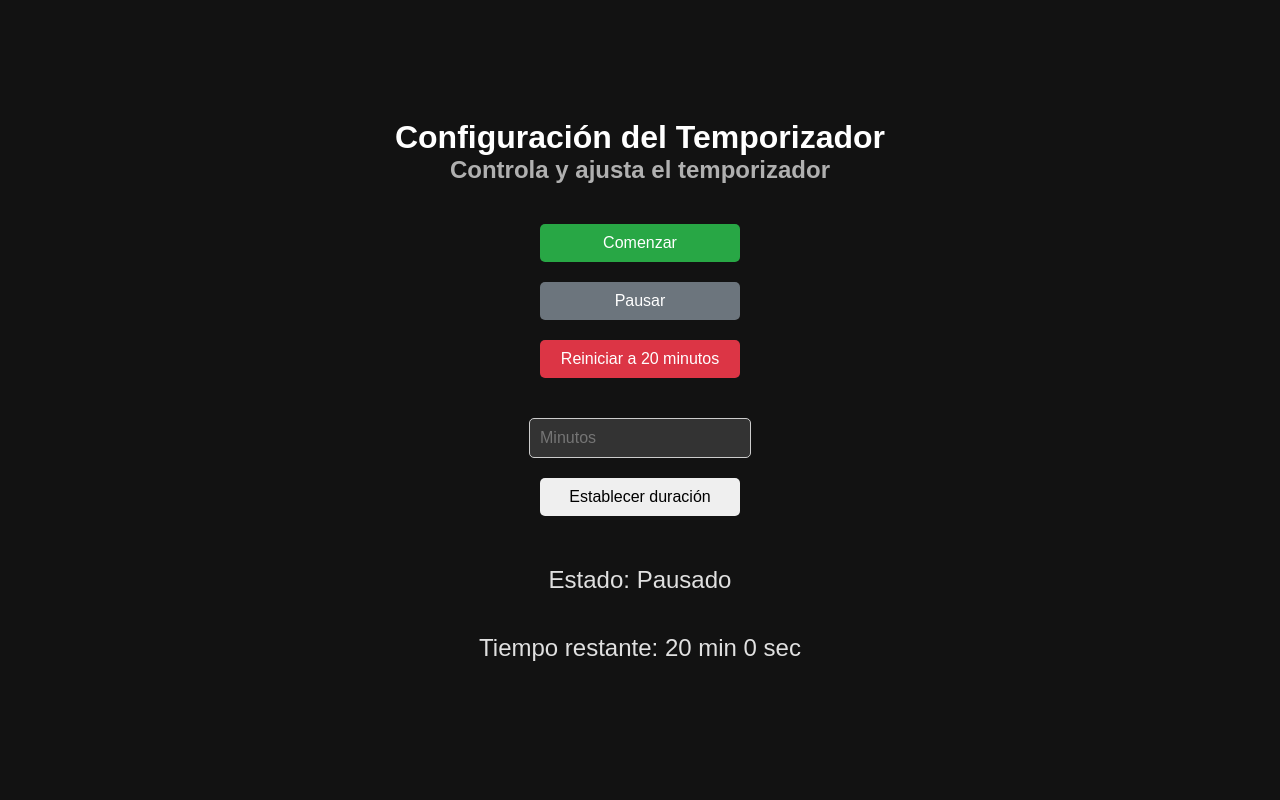
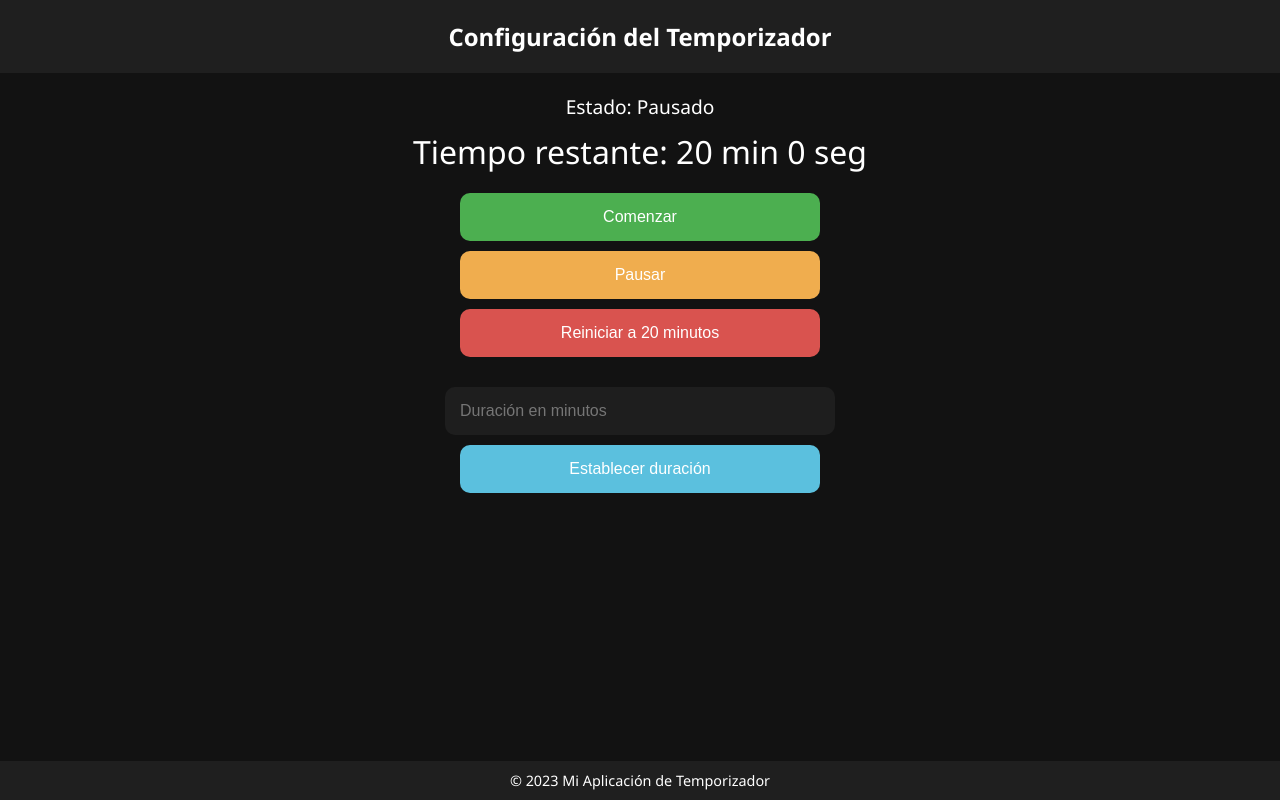
Before and after one commit to enfermero-dev/TimerControl, a website: page public/setup.html in a window 1280 px wide. Drawn offline with Linux system fonts and the light colour scheme; no server answers.

Commit message:
feat: yet more..

```diff
--- a/public/setup.html
+++ b/public/setup.html
@@ -1,104 +1,110 @@
 <!-- public/setup.html -->
 <!DOCTYPE html>
-<html lang="en">
+<html lang="es">
 <head>
   <meta charset="UTF-8">
   <meta name="viewport" content="width=device-width, initial-scale=1.0">
   <title>Configuración del Temporizador</title>
   <style>
     body {
+      margin: 0;
+      font-family: 'Segoe UI', Tahoma, Geneva, Verdana, sans-serif;
+      background-color: #121212;
+      color: #ffffff;
+      display: flex;
+      flex-direction: column;
+      height: 100vh;
+    }
+    .header {
+      background-color: #1f1f1f;
+      padding: 20px;
+      text-align: center;
+    }
+    .header h1 {
+      margin: 0;
+      font-size: 1.5em;
+    }
+    .content {
+      flex: 1;
+      padding: 20px;
       display: flex;
       flex-direction: column;
       align-items: center;
-      justify-content: center;
-      height: 100vh;
-      margin: 0;
-      font-family: Arial, sans-serif;
-      background-color: #121212;
-      color: #e0e0e0;
-      padding: 20px;
-      box-sizing: border-box;
+      overflow-y: auto;
     }
-    h1 {
-      margin: 0;
-      font-size: 2rem;
-      color: #ffffff;
+    .status {
+      font-size: 1.2em;
+      margin-bottom: 10px;
     }
-    h2 {
-      margin: 0;
-      margin-bottom: 30px;
-      color: #b0b0b0;
-      font-size: 1.5rem;
+    .time-remaining {
+      font-size: 2em;
+      margin-bottom: 20px;
     }
     .controls {
+      width: 100%;
+      max-width: 400px;
       display: flex;
       flex-direction: column;
       align-items: center;
-      width: 100%;
-      max-width: 400px;
     }
     .control-group {
+      width: 100%;
       display: flex;
       flex-direction: column;
       align-items: center;
-      width: 100%;
       margin-bottom: 20px;
     }
-    button {
-      margin: 10px;
-      padding: 10px 20px;
-      font-size: 1rem;
-      width: 100%;
-      max-width: 200px;
+    .control-group button,
+    .control-group input {
+      width: 90%;
+      padding: 15px;
+      font-size: 1em;
+      margin-bottom: 10px;
       border: none;
-      border-radius: 5px;
-      cursor: pointer;
-      transition: background-color 0.3s ease;
+      border-radius: 10px;
     }
-    button.start {
-      background-color: #28a745;
-      color: white;
+    .control-group input {
+      background-color: #1e1e1e;
+      color: #ffffff;
     }
-    button.start:disabled {
-      background-color: #6c757d;
-      cursor: not-allowed;
+    .control-group button.start {
+      background-color: #4caf50;
+      color: #ffffff;
     }
-    button.pause {
-      background-color: #6c757d;
-      color: white;
+    .control-group button.pause {
+      background-color: #f0ad4e;
+      color: #ffffff;
     }
-    button.pause:disabled {
-      background-color: #6c757d;
-      cursor: not-allowed;
+    .control-group button.reset {
+      background-color: #d9534f;
+      color: #ffffff;
     }
-    button.reset {
-      background-color: #dc3545;
-      color: white;
+    .control-group button.configure {
+      background-color: #5bc0de;
+      color: #ffffff;
     }
-    button:hover:not(:disabled) {
-      opacity: 0.8;
+    .control-group button:disabled {
+      background-color: #555555;
+      color: #aaaaaa;
     }
-    input {
-      margin: 10px;
+    .control-group button:hover:not(:disabled) {
+      opacity: 0.9;
+    }
+    .footer {
+      background-color: #1f1f1f;
       padding: 10px;
-      font-size: 1rem;
-      width: calc(100% - 20px);
-      max-width: 200px;
-      border: 1px solid #ccc;
-      border-radius: 5px;
-      background-color: #333;
-      color: #e0e0e0;
-    }
-    .status, .time-remaining {
-      margin: 20px;
-      font-size: 1.5rem;
       text-align: center;
+      font-size: 0.9em;
     }
   </style>
 </head>
 <body>
+  <div class="header">
     <h1>Configuración del Temporizador</h1>
-  <h2>Controla y ajusta el temporizador</h2>
+  </div>
+  <div class="content">
+    <div class="status" id="status">Estado: Pausado</div>
+    <div class="time-remaining" id="time-remaining">Tiempo restante: 20 min 0 seg</div>
     <div class="controls">
       <div class="control-group">
         <button class="start" id="startButton" onclick="startTimer()">Comenzar</button>
@@ -106,12 +112,14 @@
         <button class="reset" onclick="resetToTwenty()">Reiniciar a 20 minutos</button>
       </div>
       <div class="control-group">
-      <input type="number" id="duration" placeholder="Minutos">
-      <button onclick="configureTimer()">Establecer duración</button>
+        <input type="number" id="duration" placeholder="Duración en minutos">
+        <button class="configure" onclick="configureTimer()">Establecer duración</button>
       </div>
     </div>
-  <div class="status" id="status">Estado: Pausado</div>
-  <div class="time-remaining" id="time-remaining">Tiempo restante: 20 min 0 sec</div>
+  </div>
+  <div class="footer">
+    &copy; 2023 Mi Aplicación de Temporizador
+  </div>
   <script>
     function startTimer() {
       fetch('/start', { method: 'POST' })
@@ -157,9 +165,8 @@
       const pauseButton = document.getElementById('pauseButton');
       const minutes = Math.floor(data.remaining / 60);
       const seconds = data.remaining % 60;
-      timeRemainingElement.textContent = `Tiempo restante: ${minutes} min ${seconds} sec`;
+      timeRemainingElement.textContent = `Restante: ${minutes} min ${seconds} seg`;
       statusElement.textContent = `Estado: ${data.running ? 'Corriendo' : 'Pausado'}`;
-      statusElement.style.color = data.running ? 'green' : 'red';
       startButton.disabled = data.running;
       pauseButton.disabled = !data.running;
     }
```
Lines whose indentation alone changed are shown as unchanged.
